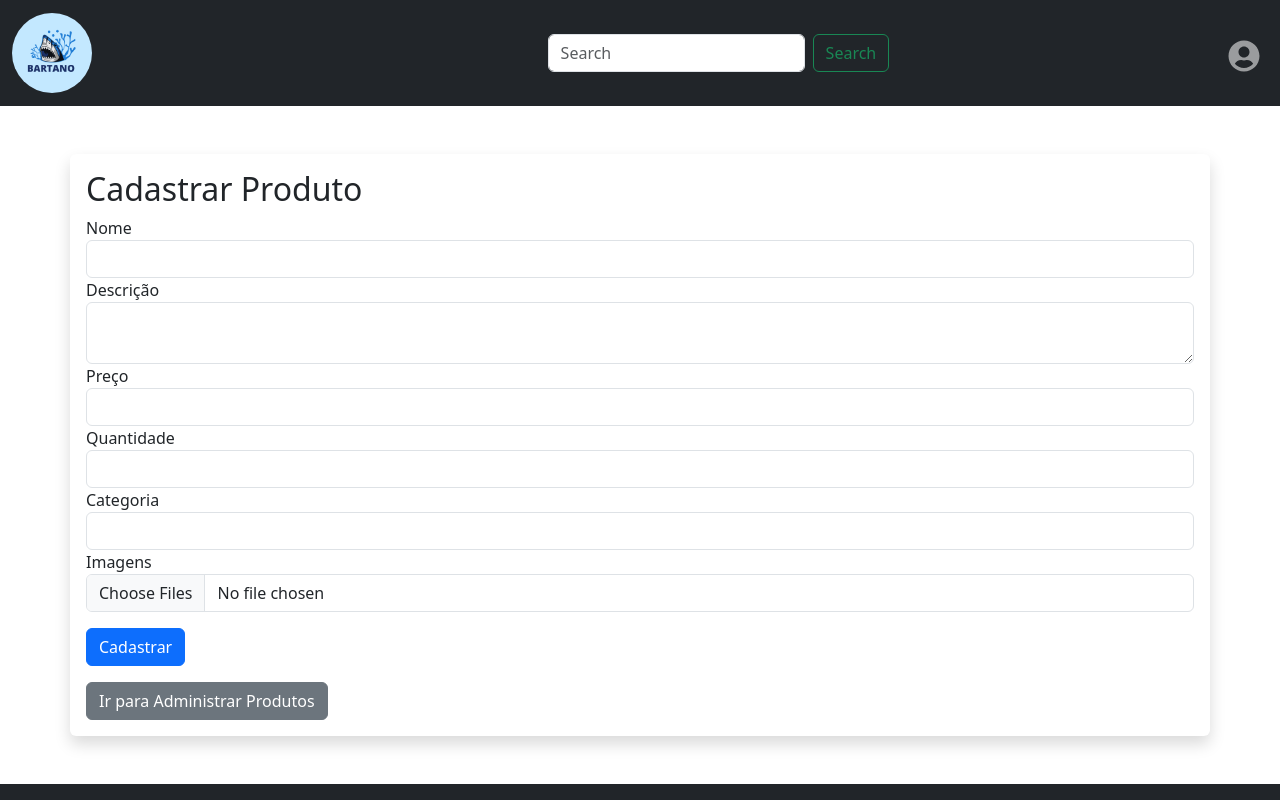
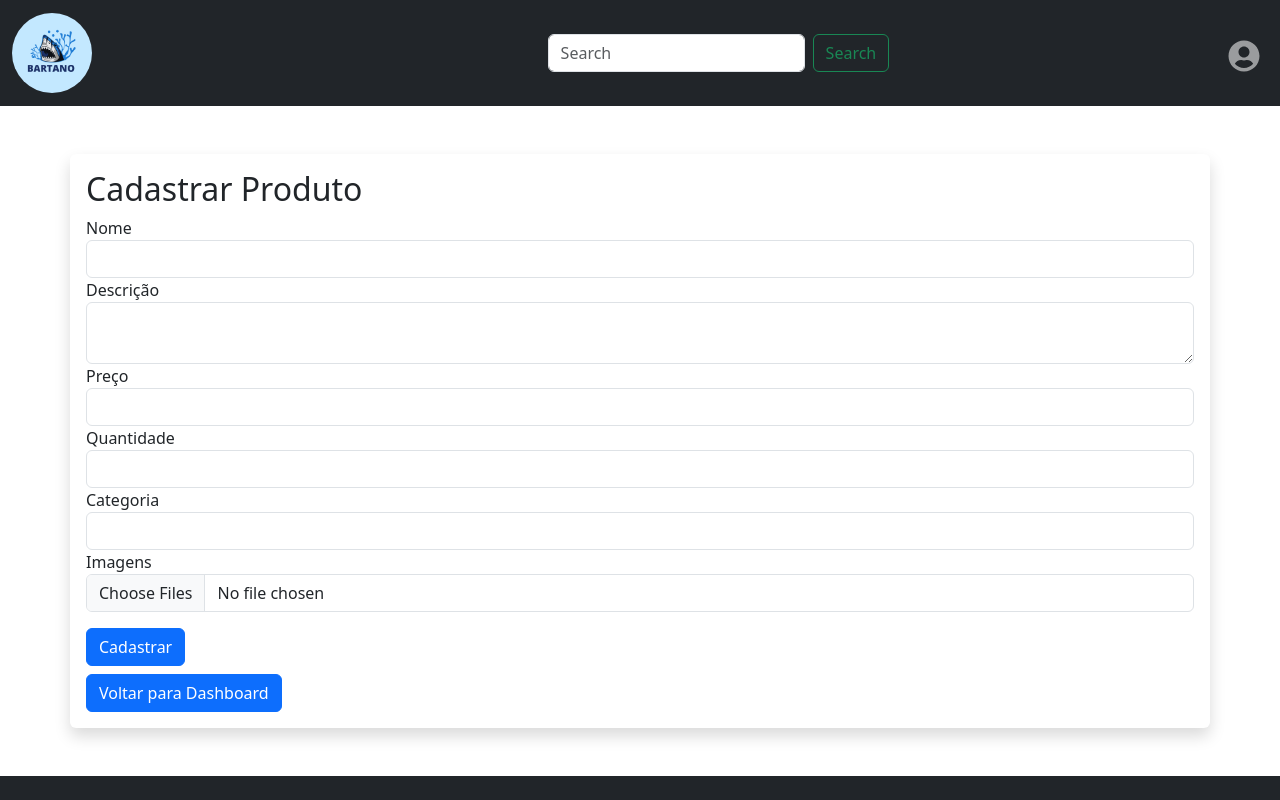
Before and after one commit to ArturMineiro/e-commerce, a React (Vite) app in the folder frontend/: page /admin/cadastrarprodutos in a window 1280 px wide. Shown: the top 800 px of the page. Built offline with nearby package versions, Linux system fonts and the light colour scheme; sample sign-in values are in the browser's storage.

Commit message:
mudanças no button

```diff
--- a/frontend/src/admin/CadastrarProdutos.tsx
+++ b/frontend/src/admin/CadastrarProdutos.tsx
@@ -3,7 +3,7 @@ import axios from 'axios';
 import { useNavigate } from 'react-router-dom';
 import SuccessMessage from '../hooks/SucessMenssage';
 import ErrorMessage from '../hooks/ErrorMenssage';
-
+import Button from '../hooks/Button';
 
 const CadastrarProdutos: React.FC = () => {
   const [produto, setProduto] = useState({
@@ -151,11 +151,9 @@ const CadastrarProdutos: React.FC = () => {
             required
           />
         </div>
-        <button type="submit" className="btn btn-primary mt-3">Cadastrar</button>
+        <button type="submit" className="btn btn-primary mt-3 mb-2">Cadastrar</button>
       </form>
-      <div className="mt-3">
-        <a href="/admin/administraprodutos" className="btn btn-secondary">Ir para Administrar Produtos</a>
-      </div>
+      <Button label="Voltar para Dashboard" to="dashboard" />
     </div>
   );
 };
--- /dev/null
+++ b/frontend/src/hooks/Button.tsx
@@ -0,0 +1,13 @@
+
+import React from 'react';
+import { Link } from 'react-router-dom';
+
+function Button({ label, to }) {
+    return (
+        <Link to={to} className="btn btn-primary">
+            {label}
+        </Link>
+    );
+}
+
+export default Button;
```
